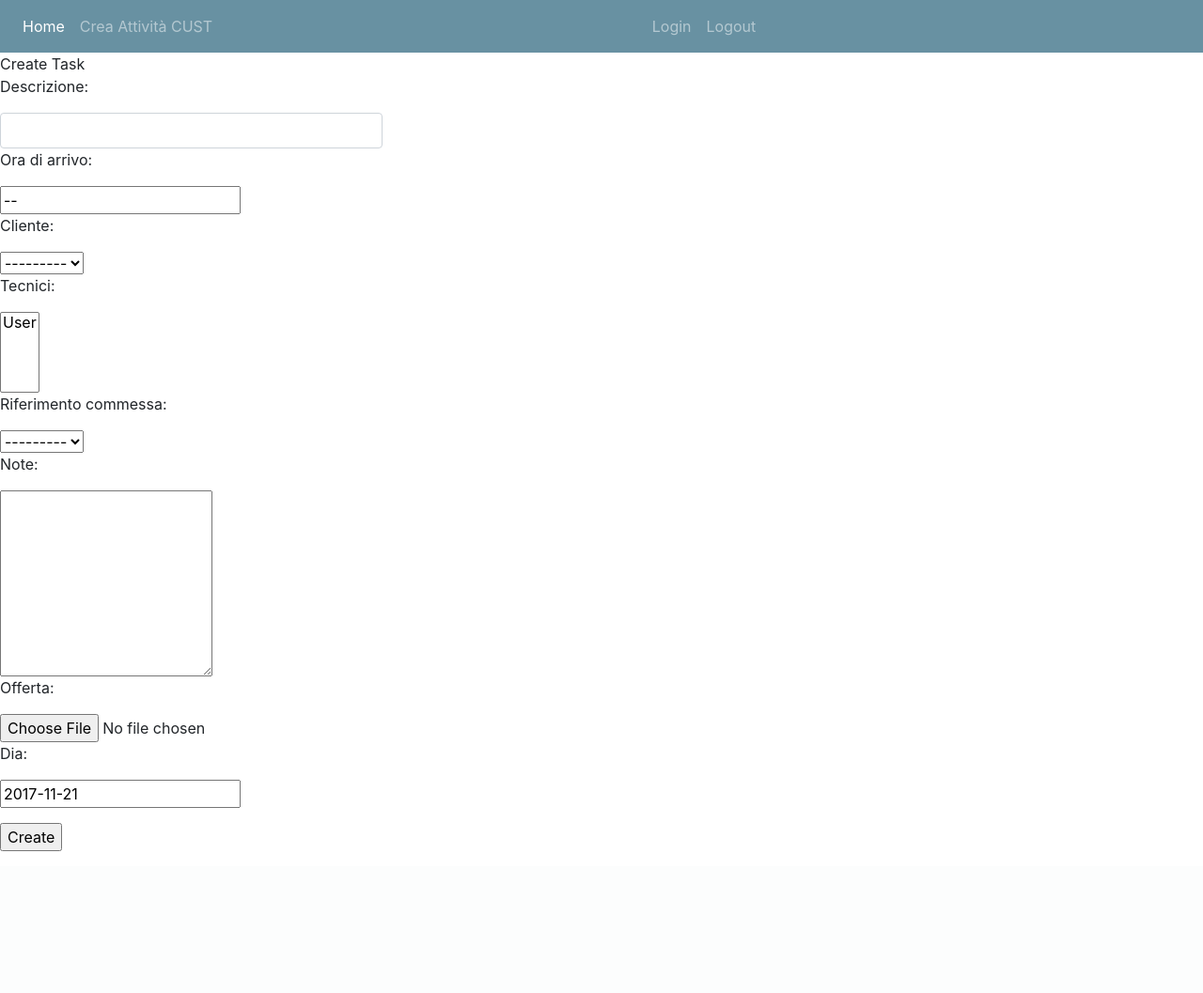
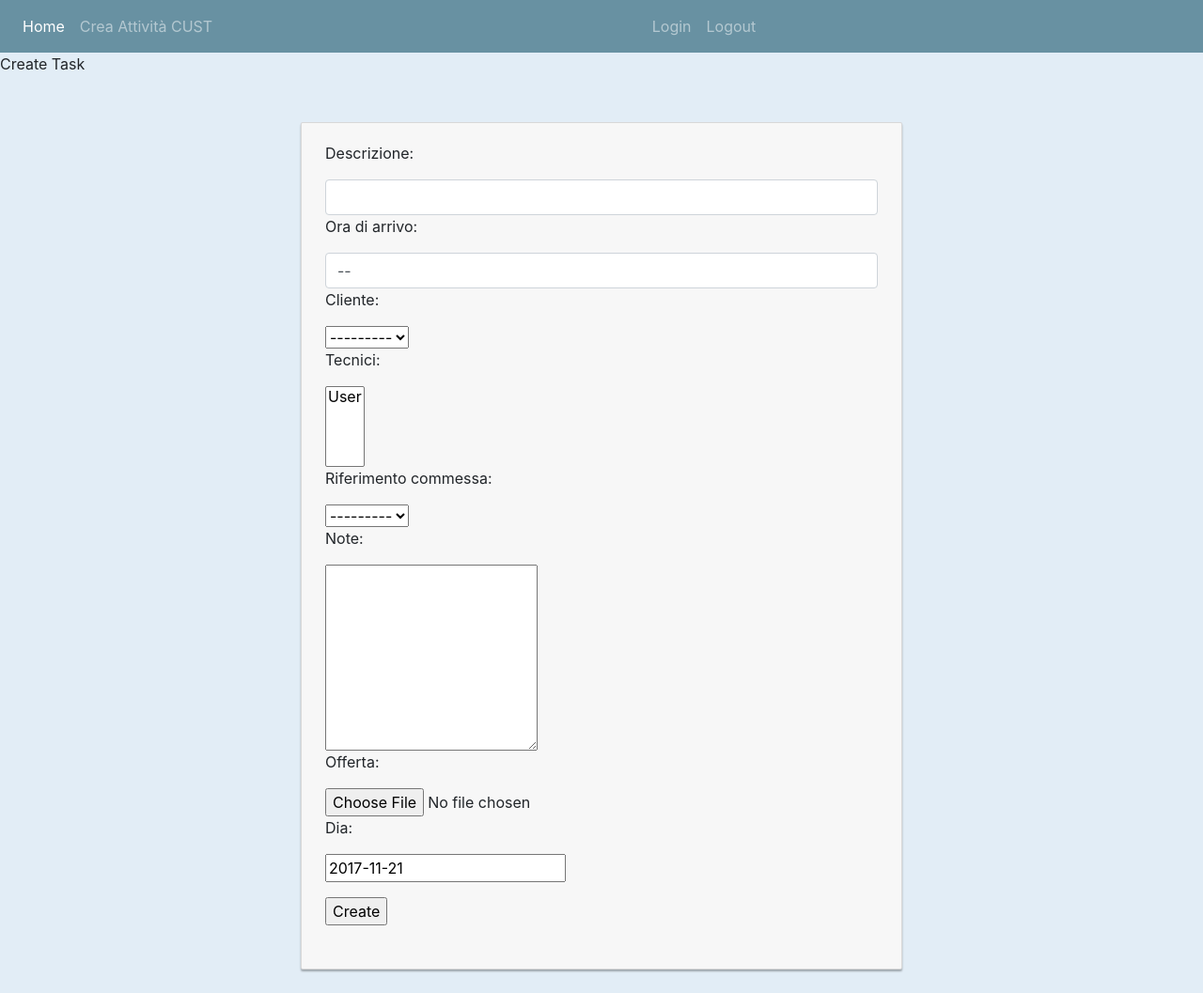
Before and after one commit to marcelloburattini79/MenAtWork---PAG, a Django app: a page that uses Programs/templates/create_task.html in a window 1280 px wide. Shown: the whole page at 94% size. Before the commit the page ends 906 px from the top, so only its background shows below. Run offline with Django 3.2, Linux system fonts and the light colour scheme; a user stored in the database is signed in; tables that the repository leaves empty hold one stand-in row (values such as "Sample post"); parts of the project's set-up code (start-up, migrations or seed data) failed here and were passed over; some libraries are stand-ins or nearby versions.

Commit message:
input creaTask

```diff
--- a/MenAtWork/settings.py
+++ b/MenAtWork/settings.py
@@ -38,6 +38,7 @@
     'django.contrib.messages',
     'django.contrib.staticfiles',
     'Programs',
+    'searchableselect'
 ]
 
 MIDDLEWARE = [
--- a/Programs/static/css/style.css
+++ b/Programs/static/css/style.css
@@ -1,3 +1,7 @@
+body{
+    background-color: #e2edf6;
+}
+
 .navbar-custom {
     color: #FFFFFF;
     background-color: rgb(104, 145, 162);
@@ -180,3 +184,7 @@
     background-color: rgb(217, 83, 79);
     border-color: rgb(212, 63, 58);
 }
+
+.taskInput{
+    width: 50%;
+}
--- a/Programs/templates/create_task.html
+++ b/Programs/templates/create_task.html
@@ -10,9 +10,7 @@
 
 {% block centrale %}
 
-    <div class="row">
-        <div class="col-sm-offset-4 col-sm-4">
-
+ <div class="card taskInput">
                 <form method="post" enctype="multipart/form-data" action="{% url "update_task_CUST" pk %}" >
                     {% csrf_token %}
                     <!-- This line inserts a CSRF token. -->
@@ -29,6 +27,5 @@
                     <p><input type="submit" value="Create" /></p>
                 </form>
  </div>
-    </div>
 
 {% endblock %}
--- a/Programs/views.py
+++ b/Programs/views.py
@@ -13,6 +13,8 @@
 from django.utils import timezone
 from django.contrib.auth import authenticate, login, logout
 from django.contrib.auth.decorators import login_required, user_passes_test
+from searchableselect.widgets import SearchableSelect
+
 
 # Create your views here.
 
@@ -125,10 +127,18 @@
         exclude = ('giorno',) #Questa variabile specifica i campi del model che non vanno riportati nella Form
 
         widgets = {'note' : Textarea(attrs={'cols': 20, 'rows': 8}),
+
                    'descrizione': forms.TextInput(attrs={
                        'class':'form-control',
                        'id':'validate-text'
-                   })}
+                   }),
+
+                   'oraArrivo': forms.TextInput(attrs={
+                       'class': 'form-control',
+                       'id': 'validate-text'
+                   }),
+
+                   }
 
 @user_passes_test(lambda u: Tecnico.objects.all().filter(user_auth=u).count()>0, login_url='home')
 def updateAttivita(request, pk):
```
Lines whose indentation alone changed are shown as unchanged.
